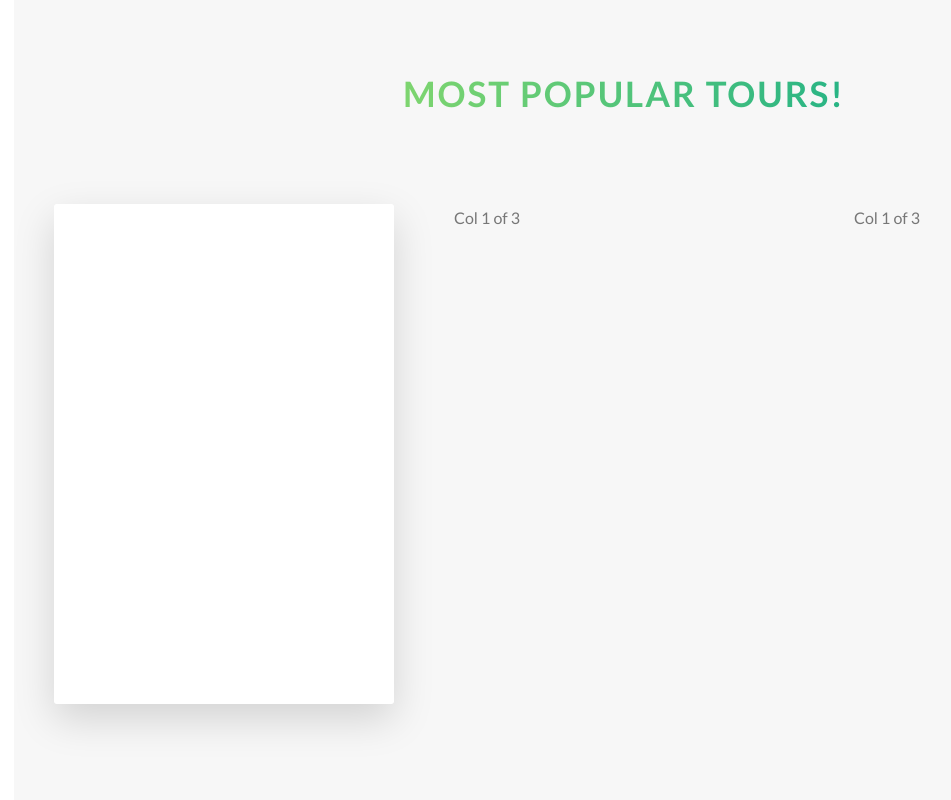
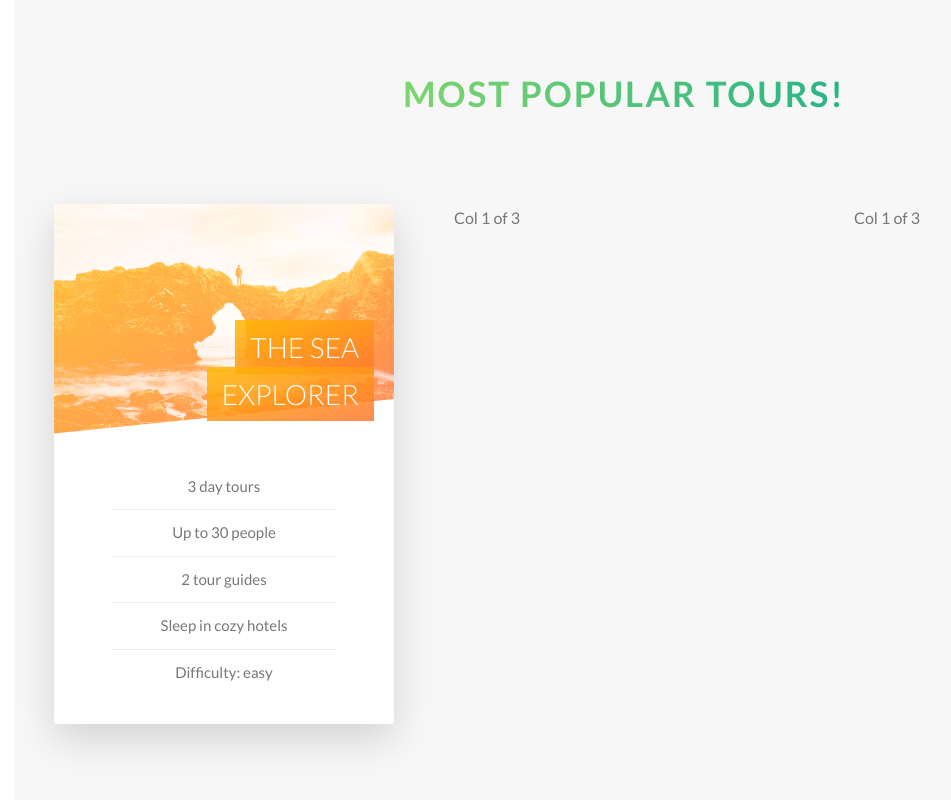
Before and after one commit to UnknownMonk/Responsive-Sass-Website-Using-Floats-and-Grids, a website: page index.html in a window 1280 px wide. Shown: the part 2202-3002 px from the top of the page, without its empty margins (16-967 px from the left). Drawn offline with Linux system fonts and the light colour scheme.

Commit message:
added style to card.scss

```diff
--- a/index.html
+++ b/index.html
@@ -70,7 +70,7 @@
             <i class="feature-box__icon icon-basic-compass"></i>
             <h3 class="heading-tertiary ">Meet nature</h3>
             <p class="feature-box__text">
-               Lorem ipsum dolor sit amet consectetur adipisicing elit. Aperiam, ipsum sapiente aspernatur.
+              Lorem ipsum dolor sit amet consectetur adipisicing elit. Aperiam, ipsum sapiente aspernatur.
             </p>
 
           </div>
@@ -80,7 +80,7 @@
             <i class="feature-box__icon icon-basic-map"></i>
             <h3 class="heading-tertiary ">Find your way</h3>
             <p class="feature-box__text">
-               Lorem ipsum dolor sit amet consectetur adipisicing elit. Aperiam, ipsum sapiente aspernatur.
+              Lorem ipsum dolor sit amet consectetur adipisicing elit. Aperiam, ipsum sapiente aspernatur.
             </p>
 
           </div>
@@ -90,7 +90,7 @@
             <i class="feature-box__icon icon-basic-heart"></i>
             <h3 class="heading-tertiary ">Live a healthier life</h3>
             <p class="feature-box__text">
-               Lorem ipsum dolor sit amet consectetur adipisicing elit. Aperiam, ipsum sapiente aspernatur.
+              Lorem ipsum dolor sit amet consectetur adipisicing elit. Aperiam, ipsum sapiente aspernatur.
 
             </p>
 
@@ -112,7 +112,23 @@
         <div class="col-1-of-3">
           <div class="card">
             <div class="card__side card__side--front">
-              Front
+              <div class="card__picture card__picture--1">
+                &nbsp;
+              </div>
+              <h4 class="card__heading">
+                <span class="card__heading-span card__heading-span--1 ">the sea explorer</span>
+
+              </h4>
+              <div class="card__details">
+                <ul>
+                  <li>3 day tours</li>
+                  <li>Up to 30 people</li>
+                  <li>2 tour guides</li>
+                  <li>Sleep in cozy hotels</li>
+                  <li>Difficulty: easy</li>
+                </ul>
+              </div>
+
             </div>
             <div class="card__side card__side--back card__side--back-1 ">
               Back
--- a/sass/abstracts/_variables.scss
+++ b/sass/abstracts/_variables.scss
@@ -12,6 +12,8 @@ $color-tertiary-dark: #5643fa;
 
 $color-grey-dark: #777;
 $color-grey-light-1: #f7f7f7;
+$color-grey-light-2: #eee;
+
 
 $color-white: #fff;
 $color-black: #000;
--- a/sass/components/_card.scss
+++ b/sass/components/_card.scss
@@ -2,21 +2,22 @@
   perspective: 150rem;
   -moz-perspective: 150rem;
   position: relative;
-  height: 50rem;
+  height: 52rem;
 
   &__side {
-    color: #fff;
-    font-size: 2rem;
 
-    height: 50rem;
+
+    height: 52rem;
     transition: all 0.8s ease;
     position: absolute;
     top: 0;
     left: 0;
     width: 100%;
     backface-visibility: hidden;
-    border-radius: 3px;;
+    border-radius: 3px;
+    overflow: hidden;
     box-shadow: 0 1.5rem 4rem rgba($color-black, .15);
+
 
     &--front {
       background-color: $color-white;
@@ -33,9 +34,74 @@
   }
 
   &:hover &__side--front {
-    transform: rotateY(180deg);
+    transform: rotateY(-180deg);
   }
   &:hover &__side--back {
     transform: rotateY(0deg);
   }
+// Front side styling
+
+  &__picture {
+    background-size: cover;
+    height: 23rem;
+    background-blend-mode: screen;
+    -webkit-clip-path: polygon(0 0, 100% 0, 100% 85%, 0 100%);
+    clip-path: polygon(0 0, 100% 0, 100% 85%, 0 100% );
+    position: relative;
+    &--1 {
+      background-image: linear-gradient(to right bottom, $color-secondary-light, $color-secondary-dark), url(../img/nat-5.jpg);
+    }
+    &--2 {
+      background-image: url(../img/nat-5.img);
+    }
+    &--3 {
+      background-image: url(../img/nat-5.img);
+    }
+  }
+
+  &__heading {
+    font-size: 2.8rem;
+    font-weight: 300;
+    text-transform: uppercase;
+    text-align: right;
+    color: $color-white;
+    position: absolute;
+    top: 12rem;
+    right: 2rem;
+    width: 75%;
+
+
+
+  }
+
+  &__heading-span {
+    padding: 1rem 1.5rem;
+    -webkit-box-decoration-break: clone;
+    box-decoration-break: clone;
+    &--1 {
+      background-image: linear-gradient(to right bottom,
+      rgba($color-secondary-light, .85),
+      rgba($color-secondary-dark, .85));
+    }
+  }
+
+  &__details {
+    padding: 3rem;
+    ul {
+      list-style:none;
+      width: 80%;
+      margin: 0 auto;
+
+      li {
+        text-align: center;
+        font-size: 1.5rem;
+        padding: 1rem;
+
+
+        &:not(:last-child){
+          border-bottom: 1px solid $color-grey-light-2;
+        }
+      }
+    }
+  }
 }
--- a/sass/layout/_header.scss
+++ b/sass/layout/_header.scss
@@ -4,6 +4,7 @@
   background-size: cover;
   background-position: top;
   position: relative;
+  -webkit-clip-path: polygon(0 0, 100% 0, 100% 75vh, 0 100%);
   clip-path: polygon(0 0, 100% 0, 100% 75vh, 0 100%);
   &__logo-box {
     position: absolute;
```
Also changed, not shown: css/style.css.
